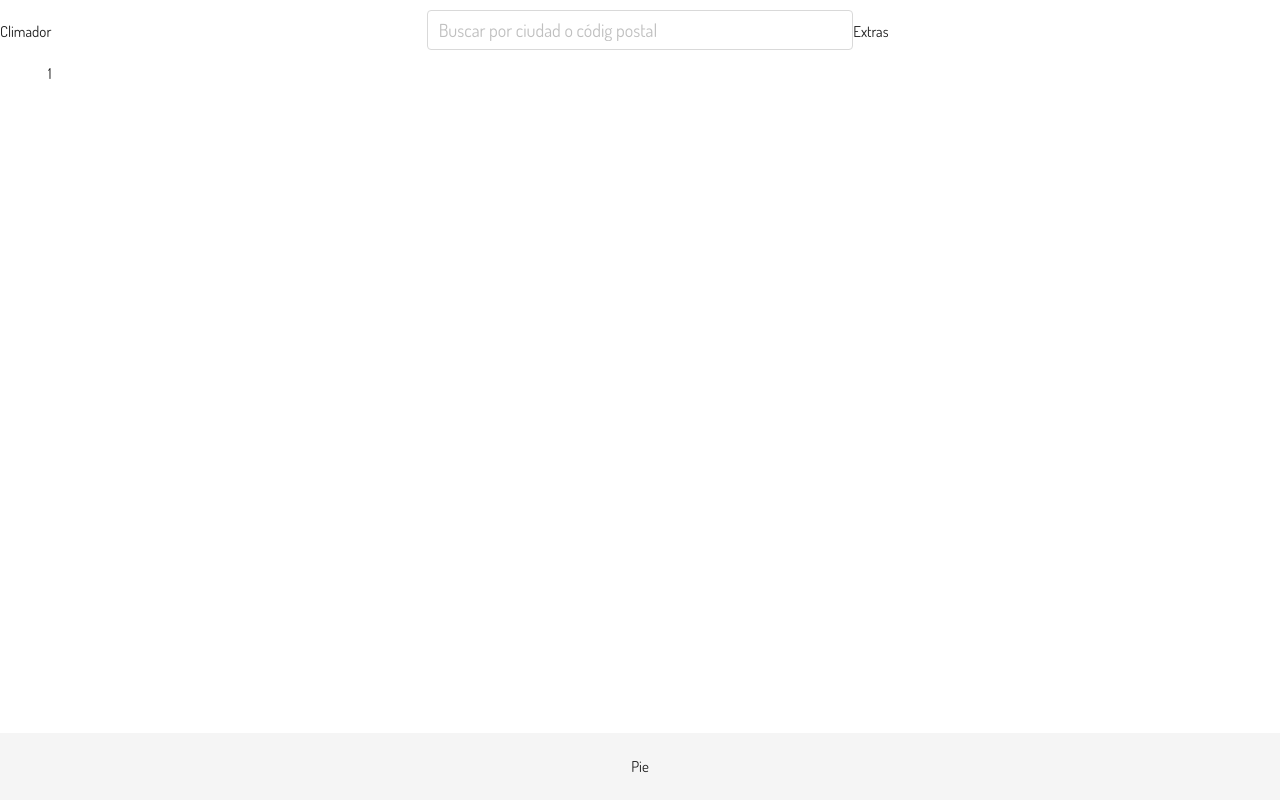
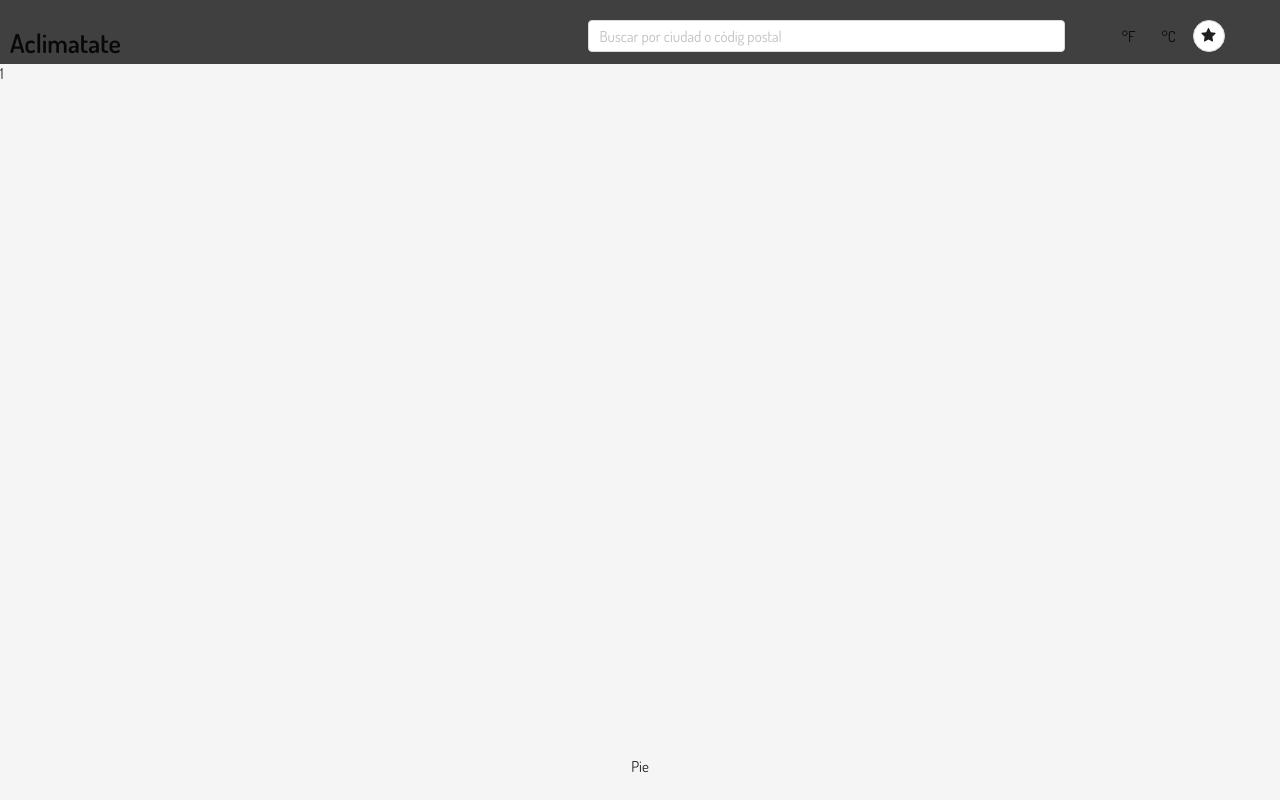
Before and after one commit to LuisEduardoZV/weather, a React (Vite) app: page / in a window 1280 px wide. Built offline with nearby package versions, Linux system fonts and the light colour scheme; no server answers.

Commit message:
Nav funcional con configuracion global

```diff
--- a/package.json
+++ b/package.json
@@ -10,6 +10,7 @@
 		"preview": "vite preview"
 	},
 	"dependencies": {
+		"@ant-design/icons": "^5.3.6",
 		"antd": "^5.16.0",
 		"localforage": "^1.10.0",
 		"match-sorter": "^6.3.4",
--- a/src/config.js
+++ b/src/config.js
@@ -1,8 +1,11 @@
 export const MAIN_PATH = '/'
+
+export const BASE_URL_API = import.meta.env.VITE_BASE_URL_API
 
 const config = {
   theme: 'light',
-  locale: 'es'
+  locale: 'es',
+  units: 'metric' // imperial para Fahrenheit
 }
 
 export default config
--- a/src/context/ConfigContext.jsx
+++ b/src/context/ConfigContext.jsx
@@ -8,7 +8,8 @@ import useLocalStorage from '../hooks/useLocalStorage'
 const initialState = {
   ...config,
   onChangeTheme: () => {},
-  onChangeLocale: () => {}
+  onChangeLocale: () => {},
+  onChangeUnits: () => {}
 }
 
 const ConfigContext = createContext(initialState)
@@ -16,7 +17,8 @@ const ConfigContext = createContext(initialState)
 function ConfigProvider ({ children }) {
   const [config, setConfig] = useLocalStorage('tan-graph-config', {
     theme: initialState.theme,
-    locale: initialState.locale
+    locale: initialState.locale,
+    units: initialState.units
   })
 
   const onChangeTheme = (theme) => {
@@ -33,10 +35,17 @@ function ConfigProvider ({ children }) {
     })
   }
 
+  const onChangeUnits = (units) => {
+    setConfig({
+      ...config,
+      units
+    })
+  }
+
   return (
     <ConfigContext.Provider
       value={{
-        ...config, onChangeLocale, onChangeTheme
+        ...config, onChangeLocale, onChangeTheme, onChangeUnits
       }}
     >
       {children}
--- /dev/null
+++ b/src/hooks/useConfig.js
@@ -0,0 +1,6 @@
+import { useContext } from 'react'
+import { ConfigContext } from '../context/ConfigContext'
+
+const useConfig = () => useContext(ConfigContext)
+
+export default useConfig
--- /dev/null
+++ b/src/layout/components/NavHeader.jsx
@@ -0,0 +1,66 @@
+import PropTypes from 'prop-types'
+
+// ant
+import { MoonFilled, StarFilled } from '@ant-design/icons'
+import { Button, Col, Input, Layout, Row, Space, Typography, theme } from 'antd'
+
+// project imports
+import useConfig from '../../hooks/useConfig'
+
+const { Header } = Layout
+const { Title } = Typography
+const { useToken } = theme
+
+const NavHeader = ({ search, setSearch }) => {
+  const { token } = useToken()
+
+  const { units, onChangeUnits, locale, onChangeLocale } = useConfig()
+
+  const handleChangeUnit = (val) => {
+    onChangeUnits(val)
+  }
+
+  const handleGhangeLocale = () => {
+    onChangeLocale(locale === 'light' ? 'dark' : 'light')
+  }
+
+  const handleChangeSearch = (e) => {
+    setSearch(e.target.value)
+  }
+
+  return (
+    <Header
+      style={{
+        padding: 0,
+        backgroundColor: token.colorPrimaryBg
+      }}
+    >
+      <Row align='middle' style={{ paddingInline: 10 }}>
+        <Col xs={8}>
+          <Title level={3}>Aclimatate</Title>
+        </Col>
+        <Col xs={13} push={3}>
+          <Input placeholder='Buscar por ciudad o códig postal' value={search} onChange={handleChangeSearch} style={{ maxWidth: '70%', paddingRight: 30 }} />
+        </Col>
+        <Col xs={3} style={{ alignItems: 'center' }}>
+          <Space>
+            <Button type={units === 'imperial' ? 'default' : 'text'} shape='circle' onClick={() => handleChangeUnit('imperial')}>
+              °F
+            </Button>
+            <Button type={units === 'metrics' ? 'default' : 'text'} shape='circle' onClick={() => handleChangeUnit('metrics')}>
+              °C
+            </Button>
+            <Button shape='round' icon={locale === 'light' ? <MoonFilled /> : <StarFilled />} onClick={handleGhangeLocale} />
+          </Space>
+        </Col>
+      </Row>
+    </Header>
+  )
+}
+
+NavHeader.propTypes = {
+  search: PropTypes.string,
+  setSearch: PropTypes.func
+}
+
+export default NavHeader
--- a/src/layout/index.jsx
+++ b/src/layout/index.jsx
@@ -1,48 +1,25 @@
+import { useState } from 'react'
 import { Outlet } from 'react-router-dom'
 
 // ant imports
-import { Col, Input, Layout, Row } from 'antd'
+import { Layout } from 'antd'
 
-const { Header, Content, Footer } = Layout
+// project  imports
+import NavHeader from './components/NavHeader'
+
+const { Content, Footer } = Layout
 
 const MainLayout = () => {
+  const [search, setSearch] = useState('')
+
   return (
     <Layout style={{
-      display: 'flex',
-      width: '100%',
-      margin: 0,
-      padding: 0,
       minHeight: '100vh'
     }}
     >
-      <Header
-        style={{
-          margin: 0,
-          padding: 0,
-          width: '100%'
-        }}
-      >
-        <Row style={{
-          backgroundColor: 'white'
-        }}
-        >
-          <Col xs={8}>
-            Climador
-          </Col>
-          <Col xs={8}>
-            <Input size='large' placeholder='Buscar por ciudad o códig postal' />
-          </Col>
-          <Col xs={8}>
-            Extras
-          </Col>
-        </Row>
-      </Header>
-      <Content style={{
-        padding: '0 48px',
-        backgroundColor: 'white'
-      }}
-      >
-        <Outlet />
+      <NavHeader search={search} setSearch={setSearch} />
+      <Content>
+        <Outlet context={[search, setSearch]} />
       </Content>
       <Footer style={{
         textAlign: 'center'
```
Also changed, not shown: 1 other file (tests, documents, lock files or other folders).
